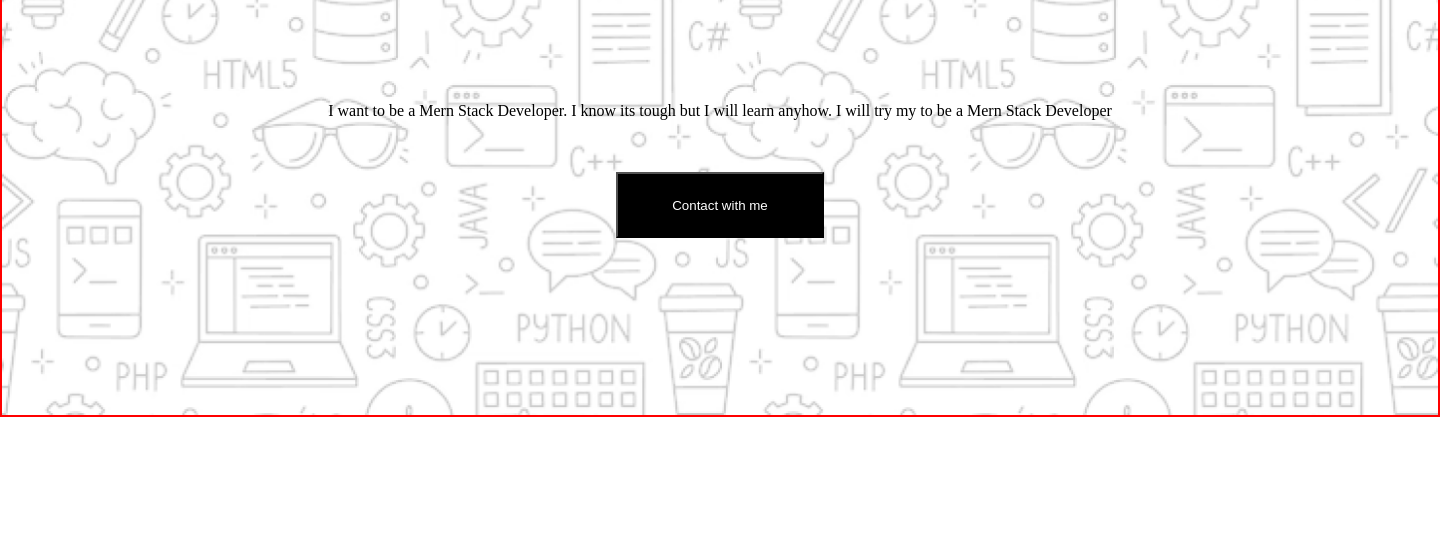
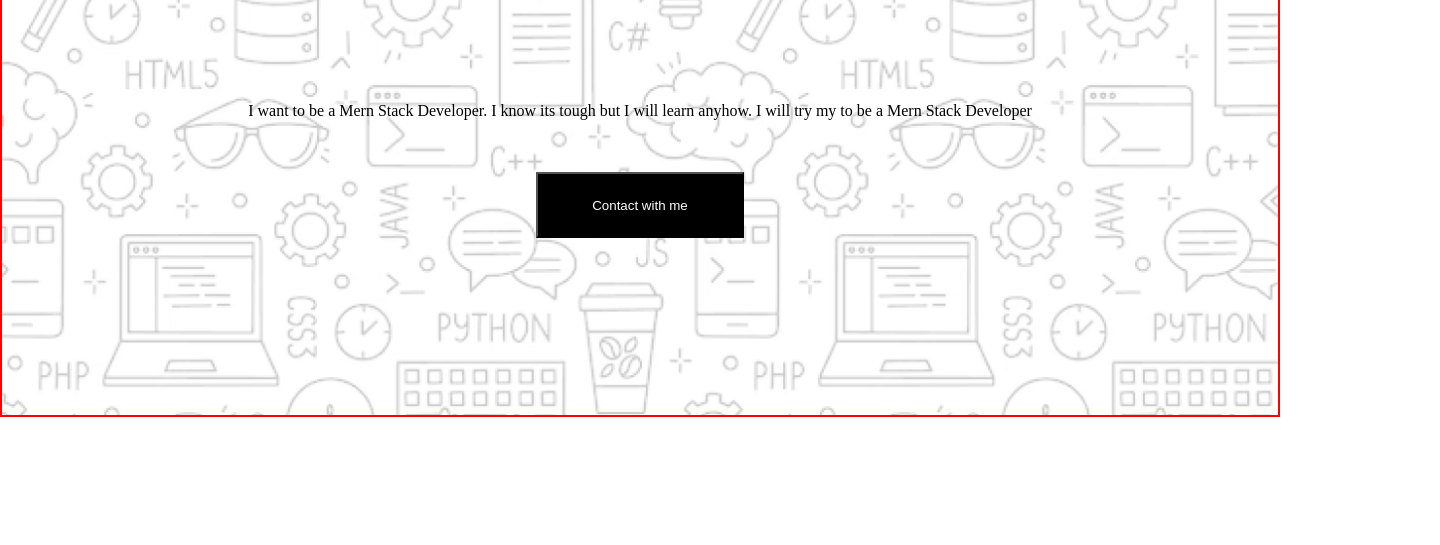
Before and after one commit to sabitizen/Assignment-1, a plain HTML site: page index.html in a window 1280 px wide. Shown: the part 255-800 px from the top of the page, 1440 px wide, since content can reach past the window. Drawn offline with Linux system fonts and the light colour scheme; a web font is replaced by a local one.

Commit message:
bg-cover

```diff
--- a/style.css
+++ b/style.css
@@ -11,11 +11,11 @@ body{
 /* banners */
 
 .banner{
-    width: 1440px;
+    max-width: 1440px;
     height: 652px;
     margin-top: 20px;
     border: 2px solid red;
-    background-image: url("/assets/Hero-bg.png");
+    background-image: url("../assets/Hero-bg.png");
     background-position: center;
     background-repeat: no-repeat;
     background-size: cover;
```
